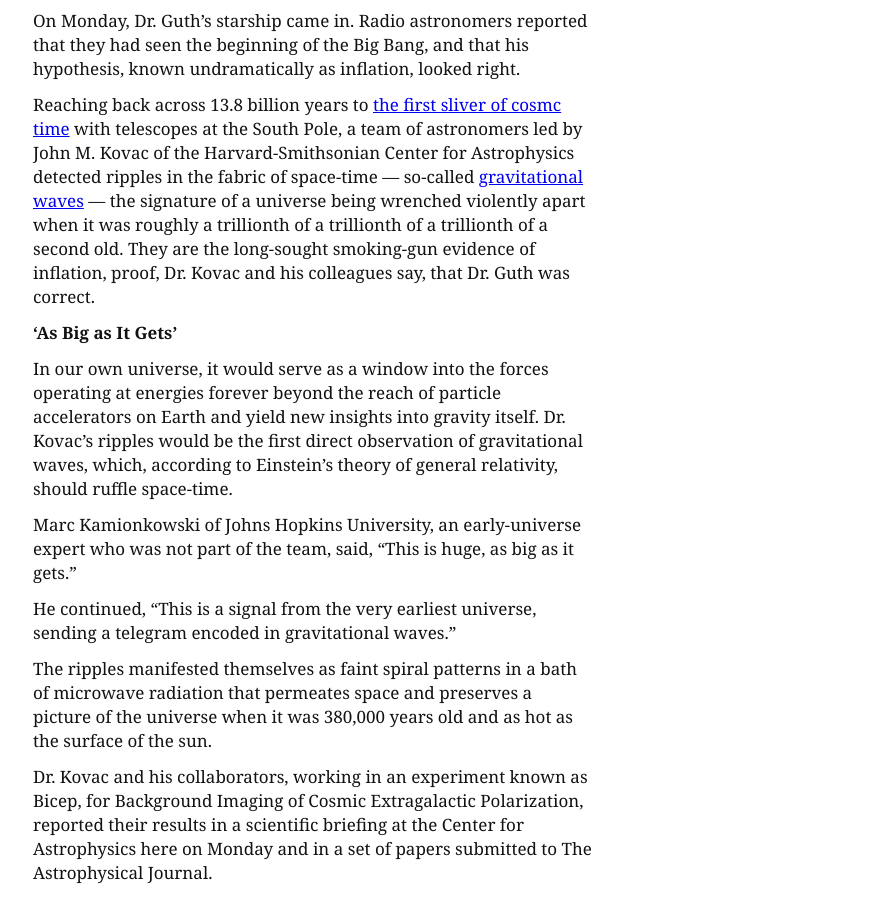
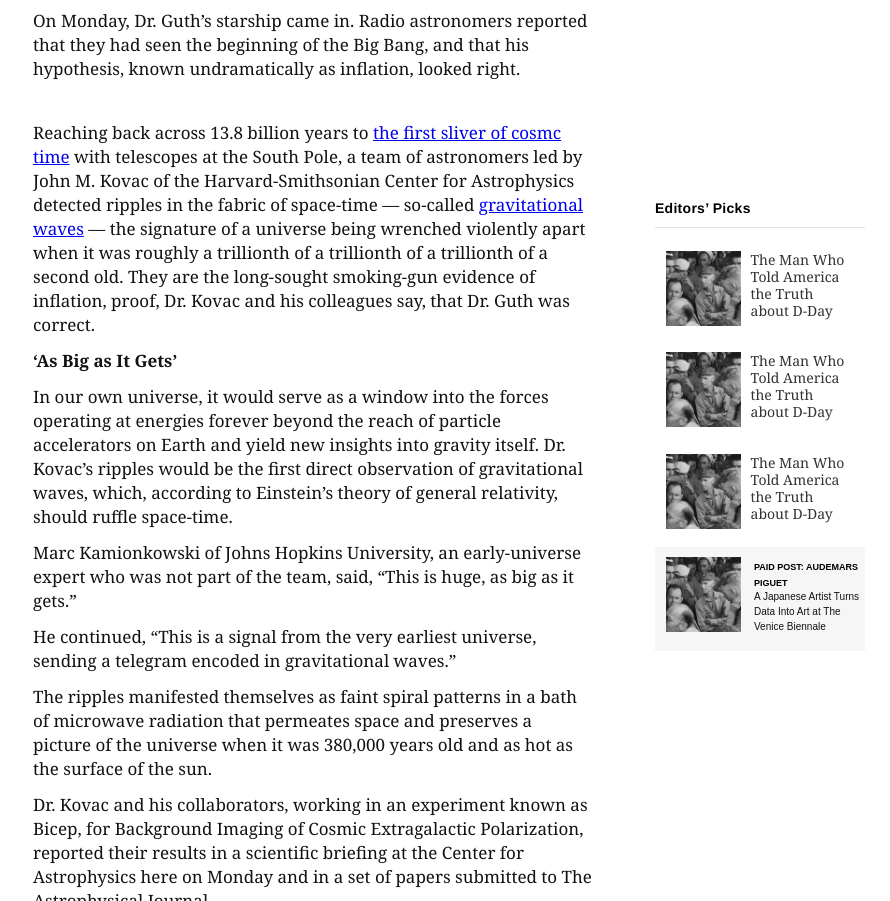
Before and after one commit to angarita-dev/nytimes-article-copy, a plain HTML site: page index.html in a window 1280 px wide. Shown: the part 1449-2350 px from the top of the page, without its empty margins (351-1241 px from the left). Drawn offline with Linux system fonts and the light colour scheme.

Commit message:
right-side article.

```diff
--- a/index.html
+++ b/index.html
@@ -63,6 +63,38 @@
                 <p>
                     On Monday, Dr. Guth’s starship came in. Radio astronomers reported that they had seen the beginning of the Big Bang, and that his hypothesis, known undramatically as inflation, looked right.
                 </p>
+            </article>
+        </div>
+        <aside class="right-aside">
+            <header class="right-header">
+                <h2 class="aside-title">
+                    Editors’ Picks
+                </h2>
+            </header>
+            <div class="rightside-article-container">
+                <div class="rightside-article">
+                    <img src="./resources/05atwar-pyle-image-03-square640-v3.jpg" alt="ad picture" class="rightside-article-img">
+                    <a href="#" class="rightside-article-link">The Man Who Told America the Truth about D-Day</a>
+                </div>
+                <div class="rightside-article">
+                    <img src="./resources/05atwar-pyle-image-03-square640-v3.jpg" alt="ad picture" class="rightside-article-img">
+                    <a href="#" class="rightside-article-link">The Man Who Told America the Truth about D-Day</a>
+                </div>
+                <div class="rightside-article">
+                    <img src="./resources/05atwar-pyle-image-03-square640-v3.jpg" alt="ad picture" class="rightside-article-img">
+                    <a href="#" class="rightside-article-link">The Man Who Told America the Truth about D-Day</a>
+                </div>
+                <div class="rightside-article paid-post">
+                    <img src="./resources/05atwar-pyle-image-03-square640-v3.jpg" alt="ad picture" class="rightside-article-img paid-post-img">
+                    <div class="paid-post-text-container">
+                        <span class="paid-post-title">PAID POST: AUDEMARS PIGUET</span>
+                        <div href="#" class="paid-post-link">A Japanese Artist Turns Data Into Art at The Venice Biennale</div>
+                    </div>
+                </div>
+            </div>
+        </aside>
+        <div class="main-article">
+            <article>
                 <p>
                     Reaching back across 13.8 billion years to <a href="https://www.youtube.com/watch?v=ZJYc9YmKIO8&amp;feature=youtu.be" target="_blank">the first sliver of cosmc time</a> with telescopes at the South Pole, a team of astronomers led by John M. Kovac of the Harvard-Smithsonian Center for Astrophysics detected ripples in the fabric of space-time — so-called <a href="http://www.nytimes.com/2016/02/12/science/ligo-gravitational-waves-black-holes-einstein.html?module=inline" target="_blank"><a class="css-1g7m0tk" href="http://www.nytimes.com/2016/02/12/science/ligo-gravitational-waves-black-holes-einstein.html?module=inline" title="">gravitational waves</a> — the signature of a universe being wrenched violently apart when it was roughly a trillionth of a trillionth of a trillionth of a second old. They are the long-sought smoking-gun evidence of inflation, proof, Dr. Kovac and his colleagues say, that Dr. Guth was correct.
                 </p>
@@ -244,7 +276,7 @@
                 </div>
             </footer>
         </div>
-    </div>
+    </a>
     <div class="bottom-nav-container">
         <div class="bottom-nav-spacer"></div>
         <img src="./resources/ny-times-logo.png" alt="ny times logo" class="bottom-nav-logo">
--- a/style.css
+++ b/style.css
@@ -181,6 +181,7 @@
 }
 
 .main-article {
+    clear: left;
     position: relative;
     left: 30%;
     margin-right: 0;
@@ -378,3 +379,87 @@
 .column-subscribe{
     border-left: 1px solid rgb(226, 226, 226);
 }
+
+.aside-title {
+    font-family: nyt-franklin, helvetica, arial, sans-serif;
+    font-weight: 700;
+    color: rgb(0, 0, 0);
+    border-bottom: 1px solid rgb(226, 226, 226);
+    margin-top: 0px;
+    margin-bottom: 15px;
+    padding-bottom: 12px;
+    font-size: 14px;
+    line-height: 14px;
+    letter-spacing: 0.02em;
+}
+
+.right-aside {
+    position: relative;
+    float: right;
+    max-width: 210px;
+    right: 5%;
+}
+
+.rightside-article-img{
+    height: 75px;
+    width: 75px;
+}
+
+.rightside-article {
+    clear: right;
+    margin-bottom: 15px;
+    max-height: 104px;
+    padding: 4% 5% 0;
+}
+
+.paid-post {
+    padding: 0;
+    display: flex;
+    flex-direction: row;
+    justify-content: space-between;
+    align-content: center;
+    font-family: 'Source Sans Pro',sans-serif;
+    background: #F6F6F6;
+    height: 116px;
+}
+
+.rightside-article-link {
+    font-weight: 500;
+    color: rgb(51, 51, 51);
+    text-decoration: none;
+    width: calc(100% - 85px);
+    margin: auto 0px auto 10px;
+    font-family: nyt-cheltenham-small, georgia, "times new roman";
+    position: relative;
+    float: right;
+    font-size: 14px;
+    line-height: 17px;
+}
+
+.paid-post-title {
+    font-family: "Source Sans Pro", sans-serif;
+    color: #000000;
+    font-size: 9px;
+    font-weight: 700;
+    line-height: 2px;
+}
+
+.paid-post-link {
+    text-decoration: none;
+    font-size: 10px;
+    line-height: 15px;
+    font-family: 'Source Sans Pro',sans-serif;
+    color: #121212;
+    height: 45px;
+}
+
+.paid-post-text-container {
+    margin: 10px 2px 0;
+    position: relative;
+    float: right;
+    width: 115px;
+}
+
+.paid-post-img {
+    margin: 10px 11px 0;
+}
```
